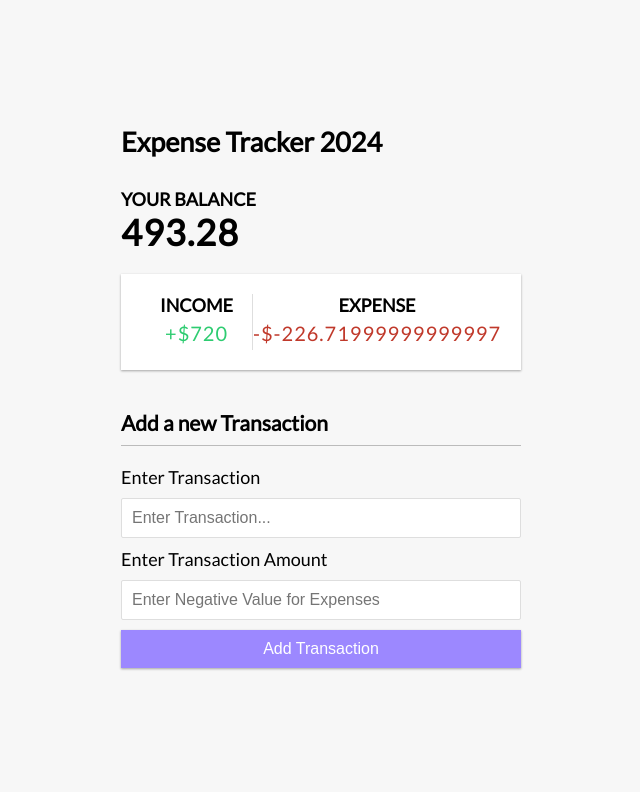
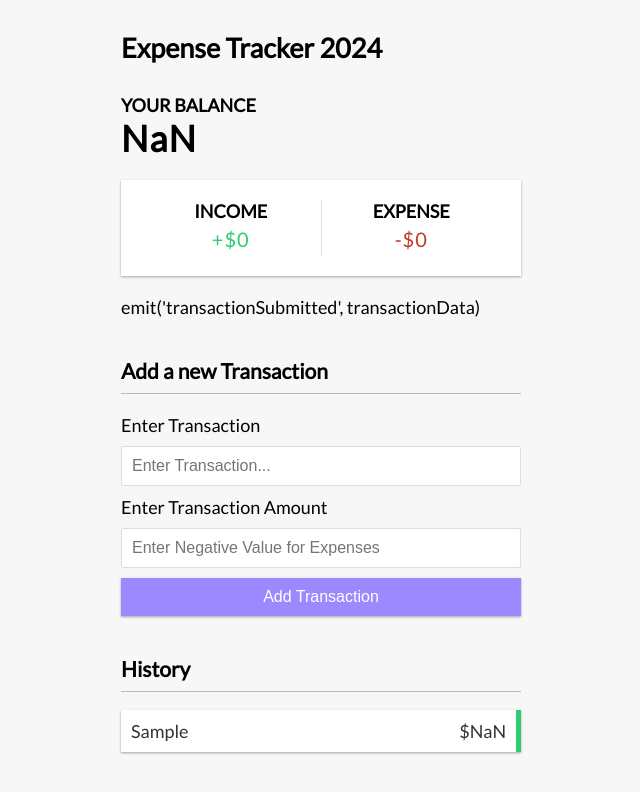
Before and after one commit to KynoBTW/homework4, a Vue app: page / in a window 1280 px wide. Both pictures are taken after typing "Sample", "Sample" into the empty fields and a click on the button "Add Transaction". Shown: the top 792 px of the page, without its empty margins (319-959 px from the left). Built offline with nearby package versions, Linux system fonts and the light colour scheme.

Commit message:
completed Transaction List Component

```diff
--- a/src/App.vue
+++ b/src/App.vue
@@ -3,15 +3,11 @@
   import Balance from './components/Balance.vue';
   import IncomeExpenses from './components/IncomeExpenses.vue';
   import AddTransactions from './components/AddTransactions.vue';
-  import {ref, computed} from 'vue';
+  import TransactionList from './components/TransactionList.vue';
 
-  const transactions = ref([
-    {id: 1, text: 'Paycheck', amount: 700.00},
-    {id: 1, text: 'Water Bill', amount: -72.83},
-    {id: 1, text: 'Electric Bill', amount: -153.89},
-    {id: 1, text: 'Returned Item', amount: 20.00},
+  import {ref, computed} from 'vue'
 
-  ])
+  const transactions = ref([])
 
   const sum = computed(()=>{
     return transactions.value.reduce((acc, x)=>{
@@ -35,6 +31,22 @@
     },0)
   })
 
+  const handleTransaction = (transactionData) => {
+    transactions.value.push({
+      id: generateID(),
+      text: transactionData.text,
+      amount: transactionData.amount,
+    })
+  }
+
+  const generateID = () =>{
+    return Math.floor(Math.random()*10000000)
+  }
+
+  const handleDelete = (id) => {
+    transactions.value = transactions.value.filter((x) => x.id !== id)
+  }
+
 </script>
 
 <template>
@@ -42,7 +54,9 @@
   <div class="container">
     <Balance :total="sum"></Balance>
     <IncomeExpenses :income="moneyIn" :expense="moneyOut"></IncomeExpenses>
-    <AddTransactions></AddTransactions>
+        emit('transactionSubmitted', transactionData)
+    <AddTransactions @transactionSubmitted="handleTransaction"></AddTransactions>
+    <TransactionList :transactions="transactions" @transactionDeleted="handleDelete"></TransactionList>
   </div>
 
 </template>
--- /dev/null
+++ b/src/components/TransactionList.vue
@@ -0,0 +1,28 @@
+<script setup>
+    import {defineProps, defineEmits} from 'vue'
+
+    const props = defineProps({
+        transactions: {
+            type: Array,
+            require: true,
+        }
+    })
+
+    const emit = defineEmits(['transactionDeleted'])
+
+    const deleteTransaction = (id) => {
+        emit('transactionDeleted', id)
+    }
+
+</script>
+
+<template>
+    <h3>History</h3>
+    <ul id="list" class="list">
+        <li v-for="x in transactions" v-bind:key="x.id"
+        v-bind:class="x.amount < 0 ? 'minus' : 'plus'">
+        {{ x.text }} <span> ${{ x.amount }}</span>
+        <button @click="deleteTransaction(x.id)" class="delete-btn">X</button>
+        </li>
+    </ul>
+</template>
```
